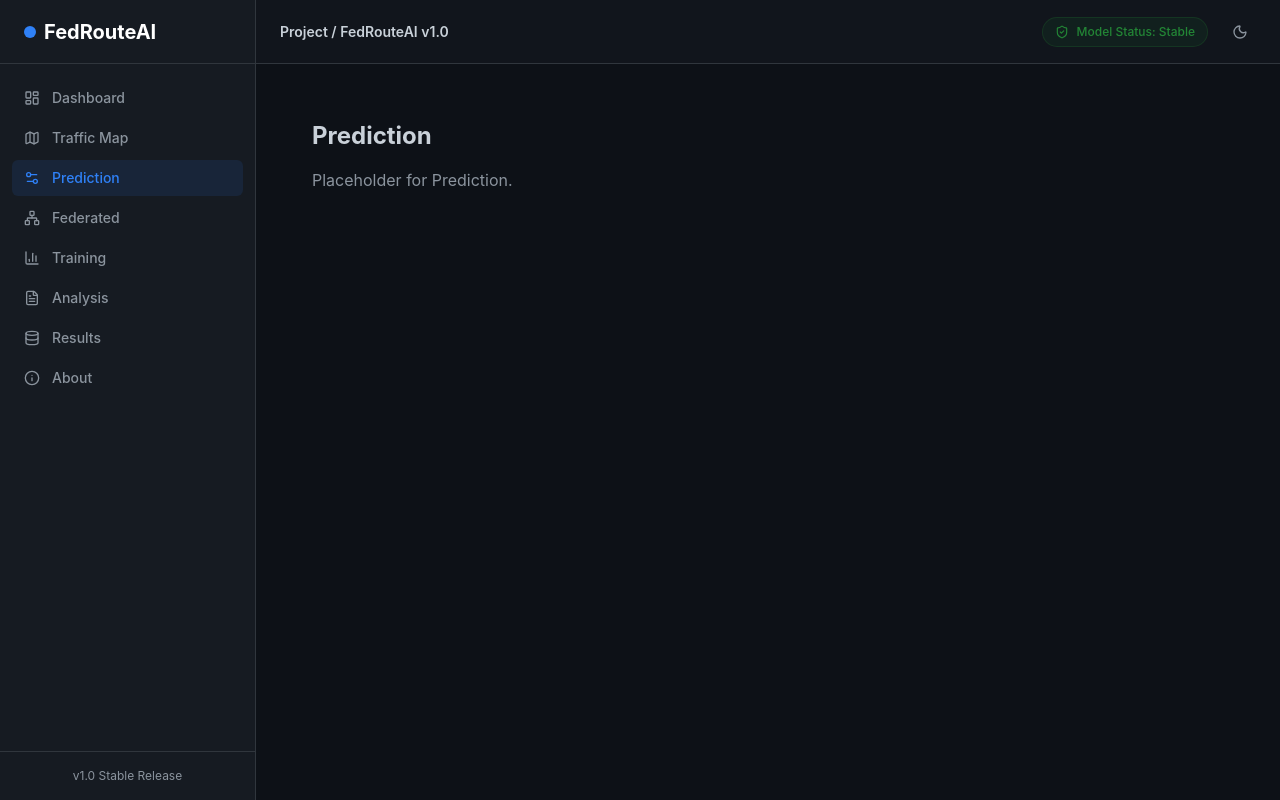
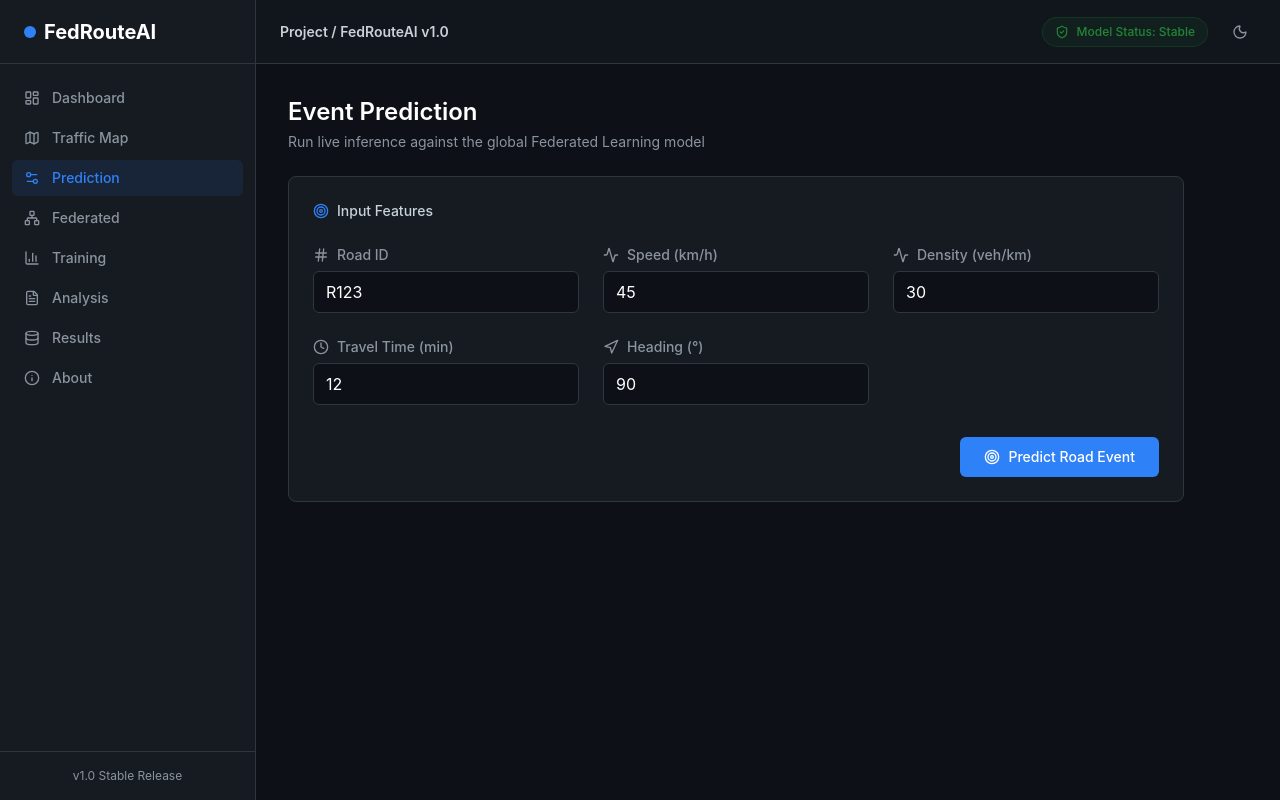
Before and after one commit to M-ABHIRAM36/FedRouteAi, a React (Vite) app in the folder frontend/: page /prediction in a window 1280 px wide. Built offline with nearby package versions, Linux system fonts and the light colour scheme.

Commit message:
Milestone 5: Prediction UI, Demo Mode, Backend Integration

```diff
--- /dev/null
+++ b/frontend/src/components/prediction/PredictionForm.tsx
@@ -0,0 +1,101 @@
+import React, { useState } from 'react';
+import { Target, Activity, Navigation, Clock, Hash } from 'lucide-react';
+import { clsx } from 'clsx';
+
+export interface PredictionFormData {
+  road_id: string;
+  speed: number;
+  density: number;
+  travel_time: number;
+  heading: number;
+}
+
+interface PredictionFormProps {
+  onSubmit: (data: PredictionFormData) => void;
+  isLoading: boolean;
+}
+
+export const PredictionForm: React.FC<PredictionFormProps> = ({ onSubmit, isLoading }) => {
+  const [formData, setFormData] = useState<PredictionFormData>({
+    road_id: 'R123',
+    speed: 45,
+    density: 30,
+    travel_time: 12,
+    heading: 90,
+  });
+
+  const handleChange = (e: React.ChangeEvent<HTMLInputElement>) => {
+    const { name, value } = e.target;
+    setFormData(prev => ({
+      ...prev,
+      [name]: name === 'road_id' ? value : Number(value)
+    }));
+  };
+
+  const handleSubmit = (e: React.FormEvent) => {
+    e.preventDefault();
+    onSubmit(formData);
+  };
+
+  const InputWrapper = ({ label, icon: Icon, name, type = 'number', value, min, max, step }: any) => (
+    <div className="flex flex-col gap-1.5">
+      <label className="text-sm font-medium text-textSecondary flex items-center gap-2">
+        <Icon className="w-4 h-4" /> {label}
+      </label>
+      <input
+        type={type}
+        name={name}
+        value={value}
+        onChange={handleChange}
+        min={min}
+        max={max}
+        step={step}
+        disabled={isLoading}
+        required
+        className="bg-background border border-border rounded-md px-3 py-2 text-white focus:outline-none focus:border-primary focus:ring-1 focus:ring-primary transition-colors disabled:opacity-50"
+      />
+    </div>
+  );
+
+  return (
+    <form onSubmit={handleSubmit} className="bg-surface border border-border rounded-lg p-6">
+      <h3 className="text-sm font-medium text-textPrimary mb-6 flex items-center gap-2">
+        <Target className="w-4 h-4 text-primary" />
+        Input Features
+      </h3>
+
+      <div className="grid grid-cols-1 md:grid-cols-2 lg:grid-cols-3 gap-6 mb-8">
+        <InputWrapper label="Road ID" icon={Hash} name="road_id" type="text" value={formData.road_id} />
+        <InputWrapper label="Speed (km/h)" icon={Activity} name="speed" value={formData.speed} min={0} max={120} />
+        <InputWrapper label="Density (veh/km)" icon={Activity} name="density" value={formData.density} min={0} max={200} />
+        <InputWrapper label="Travel Time (min)" icon={Clock} name="travel_time" value={formData.travel_time} min={0} max={100} />
+        <InputWrapper label="Heading (°)" icon={Navigation} name="heading" value={formData.heading} min={0} max={360} />
+      </div>
+
+      <div className="flex justify-end">
+        <button
+          type="submit"
+          disabled={isLoading}
+          className={clsx(
+            'flex items-center gap-2 px-6 py-2.5 rounded-md font-medium text-sm transition-colors',
+            isLoading
+              ? 'bg-primary/50 text-white/70 cursor-not-allowed'
+              : 'bg-primary hover:bg-primaryHover text-white'
+          )}
+        >
+          {isLoading ? (
+            <>
+              <div className="w-4 h-4 border-2 border-white/20 border-t-white rounded-full animate-spin" />
+              Running Inference...
+            </>
+          ) : (
+            <>
+              <Target className="w-4 h-4" />
+              Predict Road Event
+            </>
+          )}
+        </button>
+      </div>
+    </form>
+  );
+};
--- /dev/null
+++ b/frontend/src/components/prediction/PredictionResult.tsx
@@ -0,0 +1,80 @@
+import React from 'react';
+import { ShieldCheck, AlertCircle, Clock, Zap } from 'lucide-react';
+import { clsx } from 'clsx';
+import type { PredictionResponse } from '../../services/api/predictionApi';
+
+interface PredictionResultProps {
+  result: PredictionResponse;
+}
+
+export const PredictionResult: React.FC<PredictionResultProps> = ({ result }) => {
+  const isEvent = result.prediction !== 'Normal';
+
+  const getEventColor = (type: string) => {
+    switch (type.toLowerCase()) {
+      case 'construction': return 'text-warning border-warning/20 bg-warning/10';
+      case 'flood': return 'text-primary border-primary/20 bg-primary/10';
+      case 'accident': return 'text-danger border-danger/20 bg-danger/10';
+      case 'diversion': return 'text-accent border-accent/20 bg-accent/10';
+      default: return 'text-success border-success/20 bg-success/10';
+    }
+  };
+
+  const colorClass = getEventColor(result.prediction);
+
+  return (
+    <div className="bg-surface border border-border rounded-lg p-6">
+      <div className="flex items-center justify-between mb-6">
+        <h3 className="text-sm font-medium text-textPrimary flex items-center gap-2">
+          <Zap className="w-4 h-4 text-warning" />
+          Inference Result
+        </h3>
+        {result.demo_mode && (
+          <span className="px-2 py-0.5 rounded text-[10px] font-bold tracking-wider uppercase bg-surfaceHover text-textSecondary border border-border">
+            Demo Mode
+          </span>
+        )}
+      </div>
+
+      <div className="flex flex-col md:flex-row gap-6">
+        {/* Main Prediction Display */}
+        <div className={clsx('flex-1 rounded-lg border p-6 flex flex-col items-center justify-center text-center', colorClass)}>
+          {isEvent ? (
+            <AlertCircle className="w-12 h-12 mb-3" />
+          ) : (
+            <ShieldCheck className="w-12 h-12 mb-3" />
+          )}
+          <div className="text-2xl font-bold tracking-tight">{result.prediction}</div>
+          <div className="text-sm mt-1 opacity-80">Predicted Road Status</div>
+        </div>
+
+        {/* Inference Stats */}
+        <div className="flex-1 flex flex-col justify-center gap-4">
+          <div className="bg-background rounded-md p-4 border border-border">
+            <div className="text-xs text-textSecondary mb-1 uppercase tracking-wider font-semibold">Confidence Score</div>
+            <div className="flex items-end gap-2">
+              <span className="text-2xl font-bold text-white">{(result.confidence * 100).toFixed(1)}%</span>
+            </div>
+
+            <div className="mt-2 h-1.5 w-full bg-surfaceHover rounded-full overflow-hidden">
+              <div
+                className={clsx('h-full rounded-full transition-all duration-1000',
+                  result.confidence > 0.8 ? 'bg-success' : result.confidence > 0.6 ? 'bg-warning' : 'bg-danger'
+                )}
+                style={{ width: `${result.confidence * 100}%` }}
+              />
+            </div>
+          </div>
+
+          <div className="bg-background rounded-md p-4 border border-border flex items-center justify-between">
+            <div>
+              <div className="text-xs text-textSecondary mb-1 uppercase tracking-wider font-semibold">Inference Time</div>
+              <div className="text-lg font-bold text-white">{result.inference_time_ms} ms</div>
+            </div>
+            <Clock className="w-6 h-6 text-textSecondary opacity-50" />
+          </div>
+        </div>
+      </div>
+    </div>
+  );
+};
--- a/frontend/src/pages/Prediction/index.tsx
+++ b/frontend/src/pages/Prediction/index.tsx
@@ -1,11 +1,49 @@
-import React from 'react';
+import React, { useState } from 'react';
+import { PageContainer } from '../../components/common/PageContainer';
+import { PageHeader } from '../../components/common/PageHeader';
+import { PredictionForm, type PredictionFormData } from '../../components/prediction/PredictionForm';
+import { PredictionResult } from '../../components/prediction/PredictionResult';
+import { predictTrafficEvent, type PredictionResponse } from '../../services/api/predictionApi';
 
 const Prediction: React.FC = () => {
+  const [isLoading, setIsLoading] = useState(false);
+  const [result, setResult] = useState<PredictionResponse | null>(null);
+  const [error, setError] = useState<string | null>(null);
+
+  const handlePredict = async (data: PredictionFormData) => {
+    setIsLoading(true);
+    setError(null);
+    try {
+      const response = await predictTrafficEvent(data);
+      setResult(response);
+    } catch (err: any) {
+      setError(err.message || "Failed to run prediction. Please try again.");
+    } finally {
+      setIsLoading(false);
+    }
+  };
+
   return (
-    <div className="p-6">
-      <h1 className="text-2xl font-bold mb-4">Prediction</h1>
-      <p className="text-textSecondary">Placeholder for Prediction.</p>
-    </div>
+    <PageContainer>
+      <PageHeader
+        title="Event Prediction"
+        description="Run live inference against the global Federated Learning model"
+      />
+
+      <div className="space-y-6 max-w-4xl">
+        <PredictionForm onSubmit={handlePredict} isLoading={isLoading} />
+
+        {error && (
+          <div className="bg-danger/10 border border-danger/20 text-danger p-4 rounded-lg text-sm font-medium">
+            {error}
+          </div>
+        )}
+
+        {result && (
+          <PredictionResult result={result} />
+        )}
+      </div>
+    </PageContainer>
   );
 };
 
--- /dev/null
+++ b/frontend/src/services/api/predictionApi.ts
@@ -0,0 +1,48 @@
+import axios from 'axios';
+
+export interface PredictionRequest {
+  road_id: string;
+  speed: number;
+  density: number;
+  travel_time: number;
+  heading: number;
+}
+
+export interface PredictionResponse {
+  prediction: string;
+  confidence: number;
+  inference_time_ms: number;
+  status: 'success' | 'error';
+  message?: string;
+  demo_mode?: boolean;
+}
+
+export const predictTrafficEvent = async (data: PredictionRequest): Promise<PredictionResponse> => {
+  try {
+    const response = await axios.post('http://localhost:8000/api/v1/predict', data, {
+      timeout: 5000, // 5s timeout
+    });
+    return response.data;
+  } catch (error) {
+    console.warn("Backend prediction failed or unavailable. Falling back to Demo Mode.");
+
+    // Simulate Demo Mode inference
+    await new Promise(resolve => setTimeout(resolve, 800)); // Simulate network/inference latency
+
+    const randomSeed = Math.random();
+    let mockPrediction = 'Normal';
+    if (data.speed < 20 && data.density > 60) {
+      mockPrediction = randomSeed > 0.5 ? 'Construction' : 'Accident';
+    } else if (data.speed < 40 && data.density > 40) {
+      mockPrediction = randomSeed > 0.5 ? 'Normal' : 'Diversion';
+    }
+
+    return {
+      prediction: mockPrediction,
+      confidence: 0.75 + (Math.random() * 0.2), // Random confidence between 75% and 95%
+      inference_time_ms: 12 + Math.floor(Math.random() * 20),
+      status: 'success',
+      demo_mode: true,
+    };
+  }
+};
```
